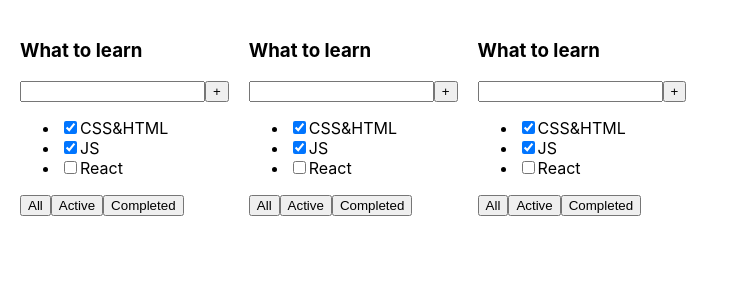
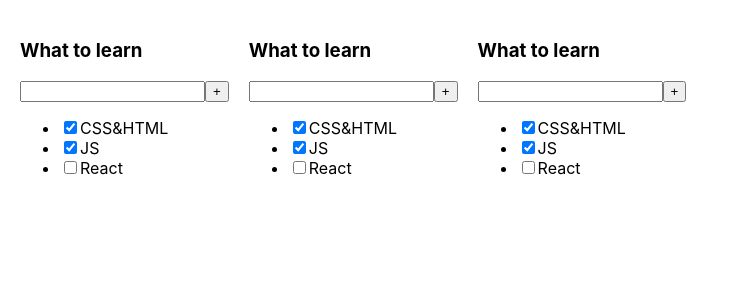
Before and after one commit to Setnad1177/todolist-advanced, a React (Create React App) app: page / in a window 1280 px wide. Shown: the top 300 px of the page, without its empty margins (0-729 px from the left). Built offline with nearby package versions, Linux system fonts and the light colour scheme.

Commit message:
todolist component (1)

```diff
--- a/src/Todolist.tsx
+++ b/src/Todolist.tsx
@@ -24,9 +24,9 @@ export function Todolist() {
                 </li>
             </ul>
             <div>
-                <button>All</button>
-                <button>Active</button>
-                <button>Completed</button>
+                {/*<button>All</button>*/}
+                {/*<button>Active</button>*/}
+                {/*<button>Completed</button>*/}
             </div>
         </div>
     )
```
